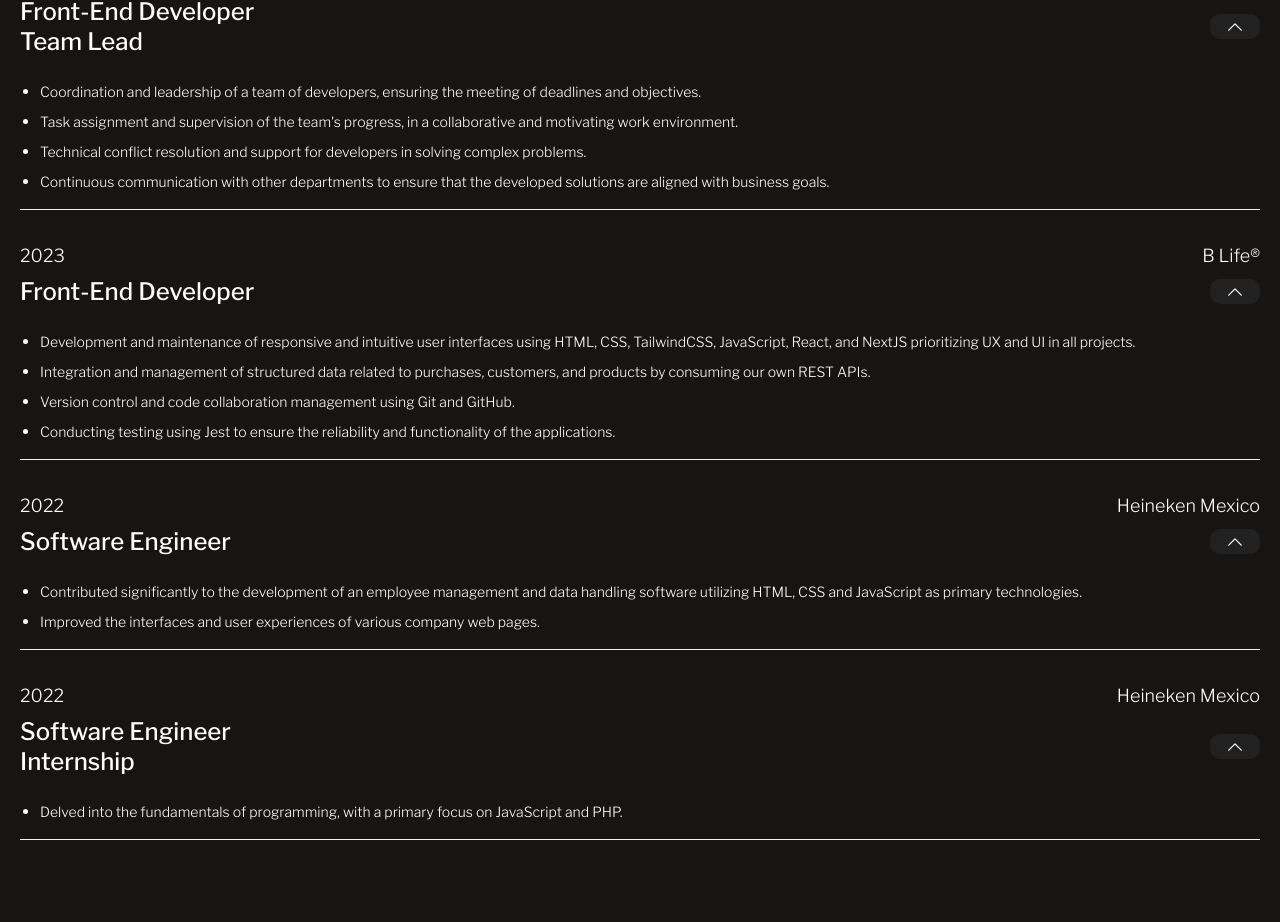
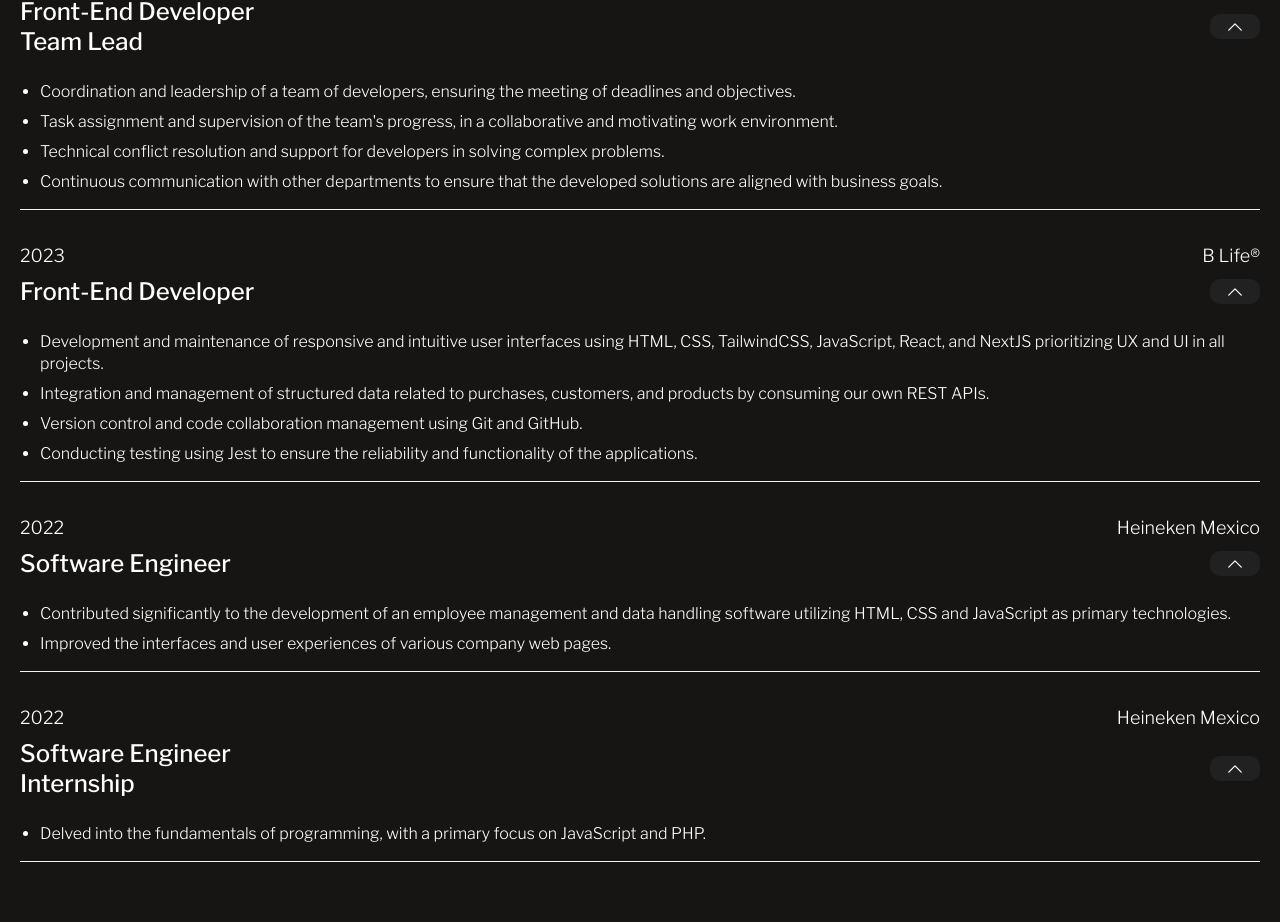
Before and after one commit to ivanxpalacios/portfolio-new, a Next.js app: page / in a window 1280 px wide. Shown: the part 4385-5307 px from the top of the page. Before the commit the page ends 5225 px from the top, so only its background shows below. Built offline with nearby package versions, Linux system fonts and the light colour scheme.

Commit message:
Antes de instalar swiper

```diff
--- a/src/app/components/ExperienceDisclosure.jsx
+++ b/src/app/components/ExperienceDisclosure.jsx
@@ -39,7 +39,7 @@ export default function ExperienceDisclosure({
       >
         {description.map((desc, index) => (
           <li key={index}>
-            <p className="text-[14px]">
+            <p>
               {desc}
             </p>
           </li>
--- a/src/app/page.js
+++ b/src/app/page.js
@@ -111,6 +111,13 @@ export default function Home() {
 
         </div>
       </section>
+
+      {/* Sección My Skillset */}
+      <section className="px-5 mt-14">
+        <h1 className="text-white text-[32px] font-bold leading-[38px] text-center">
+          <span className="text-primary">/</span>My <span className="text-primary">Skillset</span>
+        </h1>
+        </section>
     </main>
   );
 }
```
